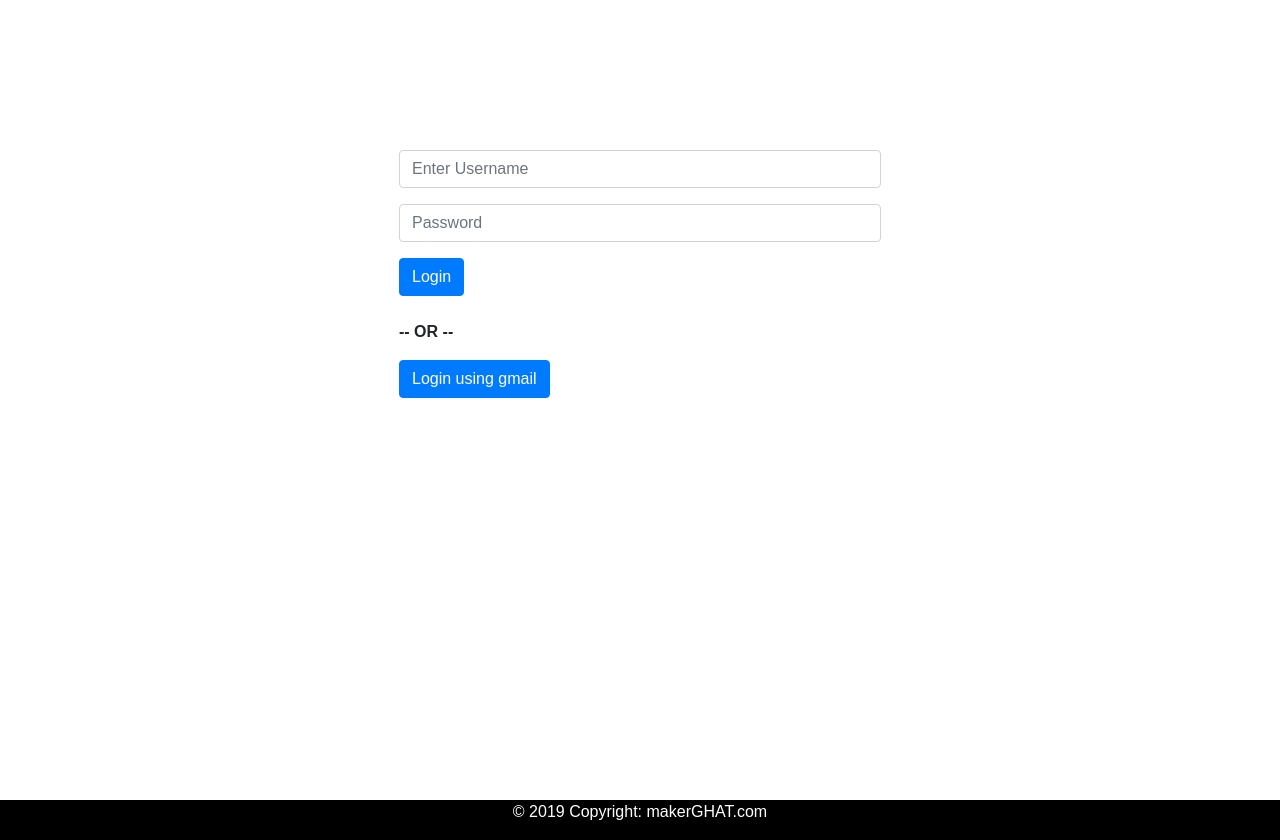
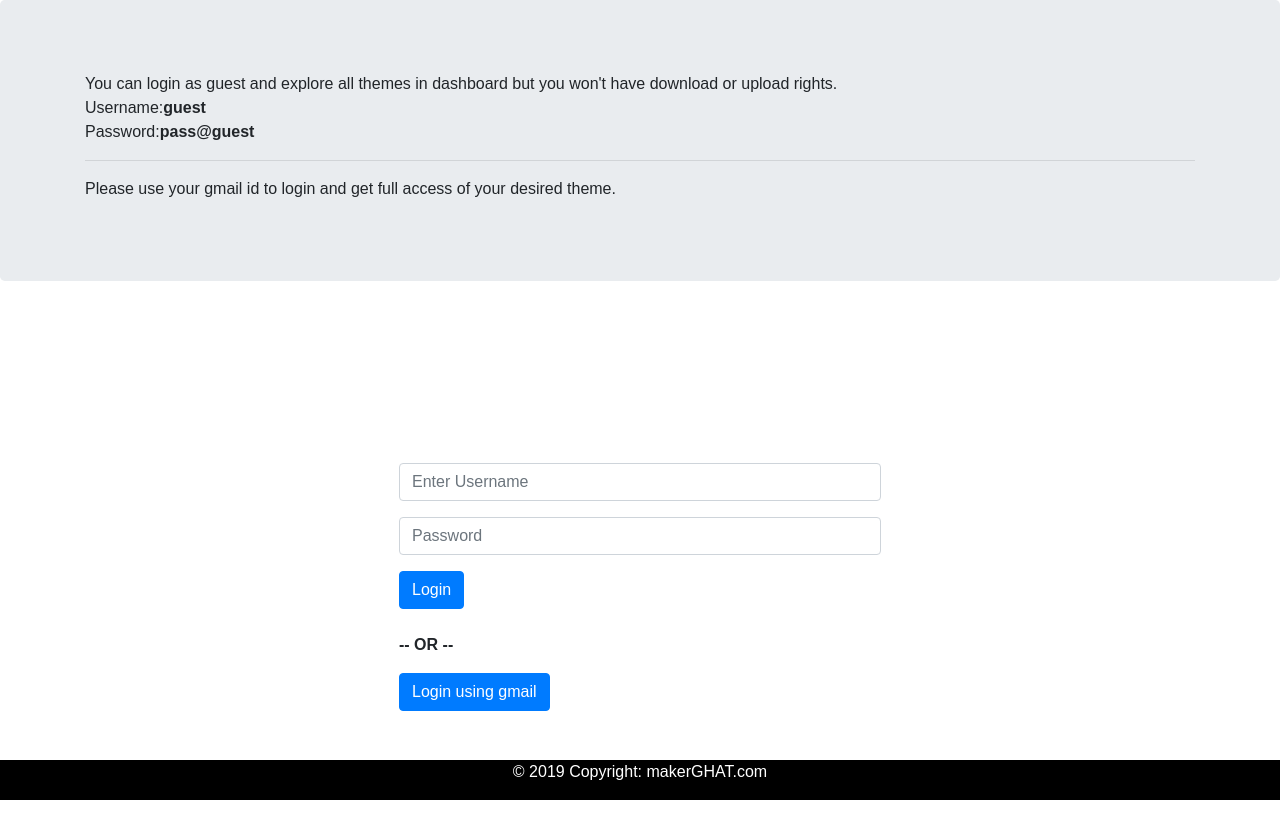
Before and after one commit to AnimeshN/deprecated-community-gis, a Django app: page /login/ in a window 1280 px wide. Shown: the part 56-896 px from the top of the page. After the commit the page ends 856 px from the top, so only its background shows below. Run offline with Django 3.2, Linux system fonts and the light colour scheme; parts of the project's set-up code (start-up, migrations or seed data) failed here and were passed over; some libraries are stand-ins or nearby versions.

Commit message:
jumbotron on login

```diff
--- a/map/templates/map/login.html
+++ b/map/templates/map/login.html
@@ -6,10 +6,19 @@
   width: 40%;
   border: 3px solid ##ffe6cc;
   padding-top: 150px;
-  height: 800px;
+  height: 100%;
 
 }
 </style>
+
+<div class="jumbotron">
+    <div class="container">
+      <h1 class="display-5"></h1>
+      <p class="">You can login as guest and explore all themes in dashboard but you won't have download or upload rights.<br>Username:<b>guest</b><br>Password:<b>pass@guest</b><br>
+      <hr>Please use your gmail id to login and get full access of your desired theme.
+      </p>
+    </div>
+  </div>
 <div class="container .col-sm- centers">
 <form method = 'POST'>
         {% csrf_token %}
@@ -31,4 +40,7 @@
     <button class="btn btn-primary">Login using gmail</button>
   </a><br>
 </div>
+
+
+
 {%endblock%}
```
